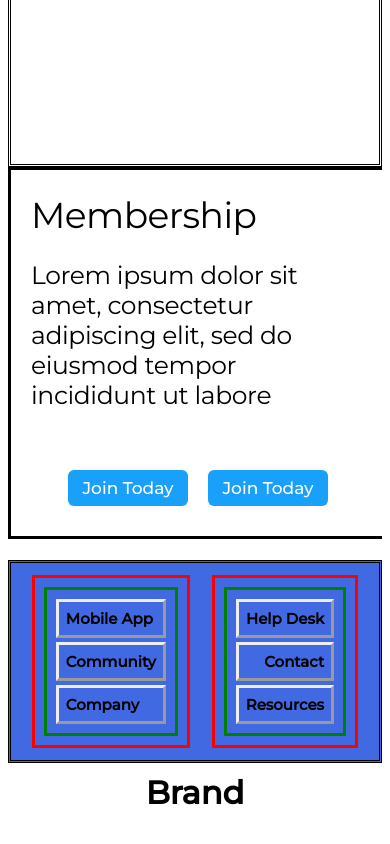
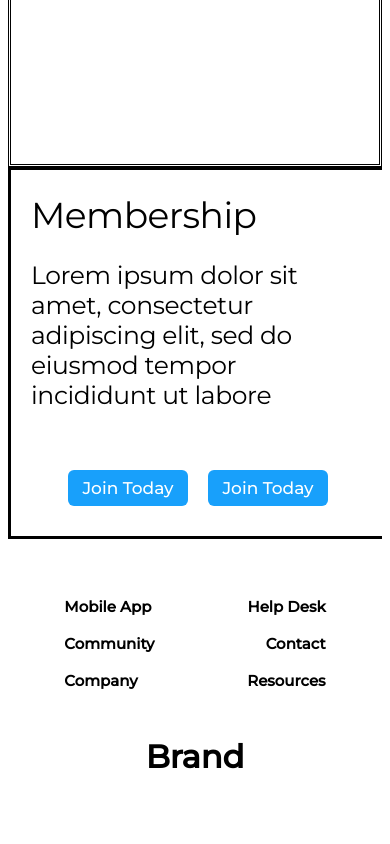
Before and after one commit to mechaadi/OnlineLawyerSuite, a Next.js app: page / in a window 390 px wide. Shown: the part 4103-4947 px from the top of the page. After the commit the page ends 4919 px from the top, so only its background shows below. Built offline with nearby package versions, Linux system fonts and the light colour scheme.

Commit message:
Removed borders and background color

```diff
--- a/pages/Components/Footer/footer.module.css
+++ b/pages/Components/Footer/footer.module.css
@@ -5,8 +5,8 @@
   font-family: sans-serif;
   text-align: center;
   display: flex;
-  background-color: orange;
-  border-style: double;
+
+
   font-family: "Montserrat", sans-serif;
   justify-content: space-around;
   width: auto;
@@ -15,6 +15,7 @@
 }
 .brand2 {
   display: none;
+
   font-family: "Montserrat", sans-serif;
   width: auto;
   text-align: center;
@@ -23,10 +24,10 @@
 }
 .left {
   display: flex;
-  border-style: solid;
+
   text-align: left;
   width: 100%;
-  border-color: red;
+
   justify-content: space-between;
   padding: 10px;
 }
@@ -34,8 +35,8 @@
   text-align: right;
 }
 .list {
-  border-style: solid;
-  border-color: green;
+
+
   list-style-type: none;
   padding: 0px;
   display: flex;
@@ -49,7 +50,7 @@
   width: 100%;
   font-size: 15px;
   font-weight: bold;
-  border-style: outset;
+
 }
 .brand {
   display: flex;
@@ -62,7 +63,7 @@
 
 @media screen and (max-width: 900px) {
   .App {
-    background-color: olive;
+
   }
   .brand2 {
     display: none;
@@ -76,12 +77,12 @@
 }
 @media screen and (max-width: 770px) {
   .App {
-    background-color: olive;
+
   }
 }
 @media screen and (max-width: 490px) {
   .App {
-    background-color: royalblue;
+
   }
 
   .brand {
```
